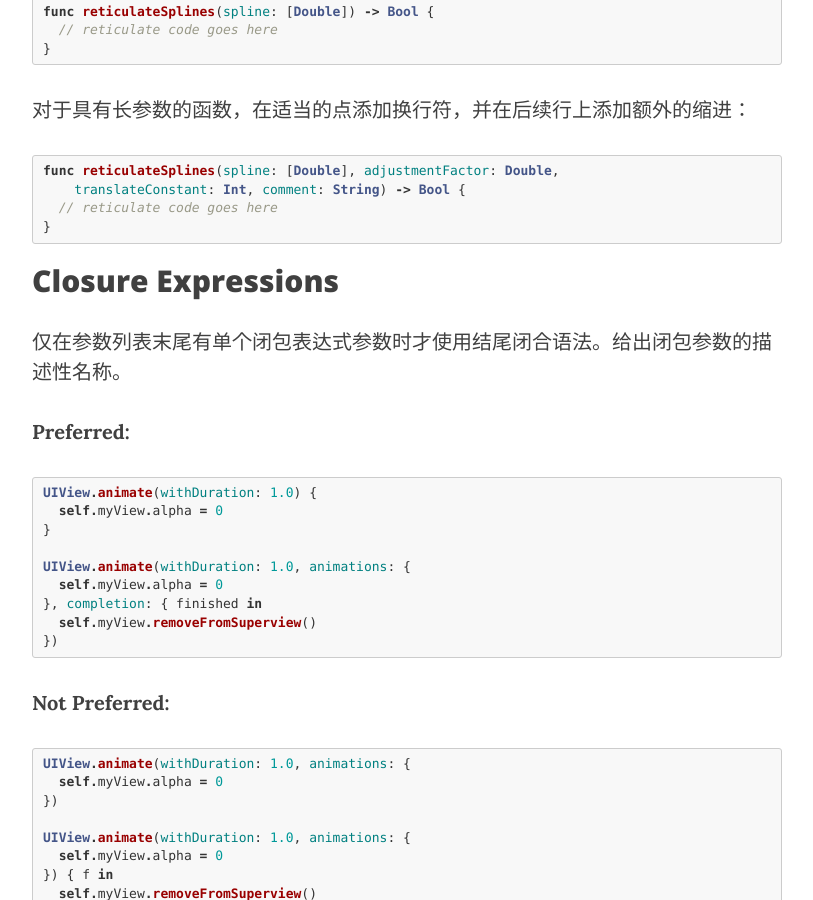
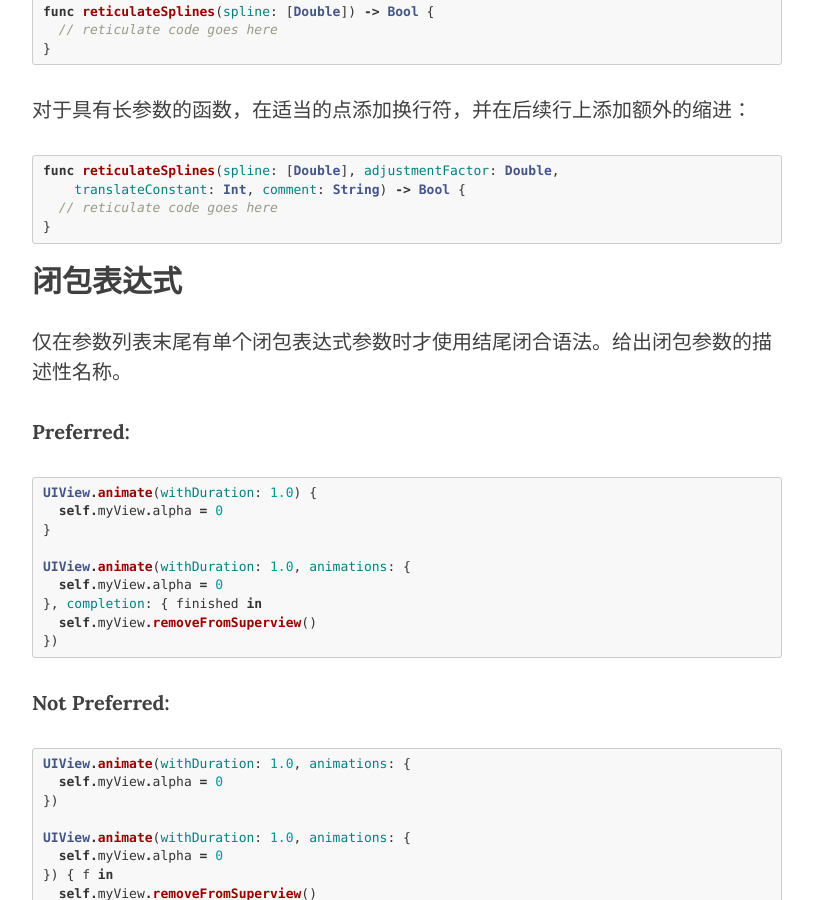
Before and after one commit to DavidHu0921/davidhu0921.github.io, a Jekyll site: the page built from _posts/2017-04-20-Swift代码风格指南.md, in a window 1280 px wide and 900 px high, scrolled down 11812 px. Shown: the whole window, without its empty margins (233-1046 px from the left). Built offline with Jekyll 4.4.1, drawn with Linux system fonts in a browser that asks for light colours; nearby versions of some CDN libraries.

Commit message:
update blog

````diff
--- a/_posts/2017-04-20-Swift代码风格指南.md
+++ b/_posts/2017-04-20-Swift代码风格指南.md
@@ -452,7 +452,7 @@ func reticulateSplines(spline: [Double], adjustmentFactor: Double,
 }
 ```
 
-## Closure Expressions
+## 闭包表达式
 
 仅在参数列表末尾有单个闭包表达式参数时才使用结尾闭合语法。给出闭包参数的描述性名称。
 
````
